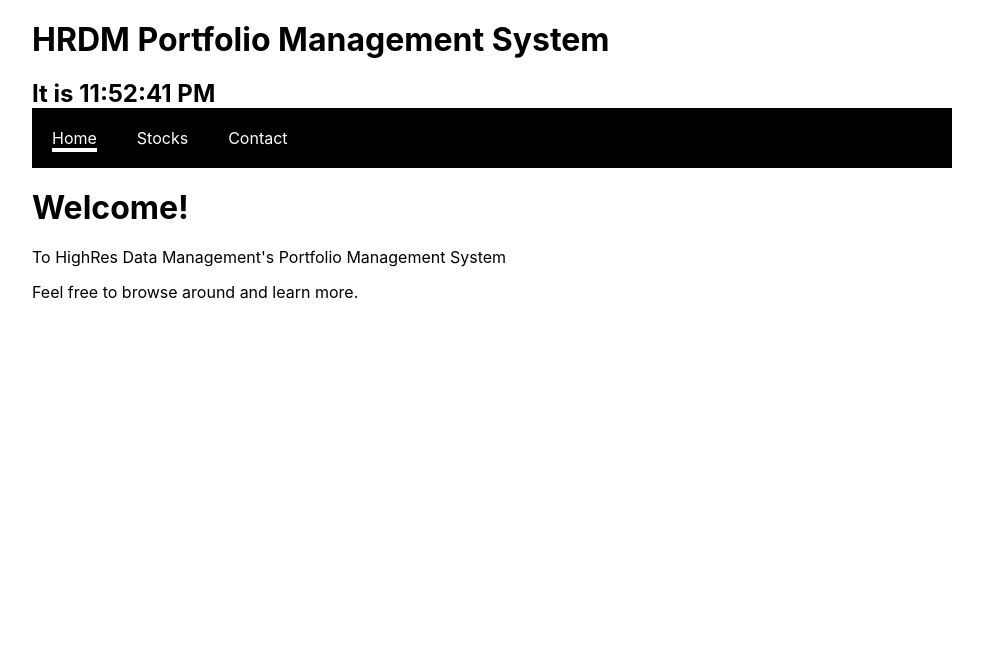
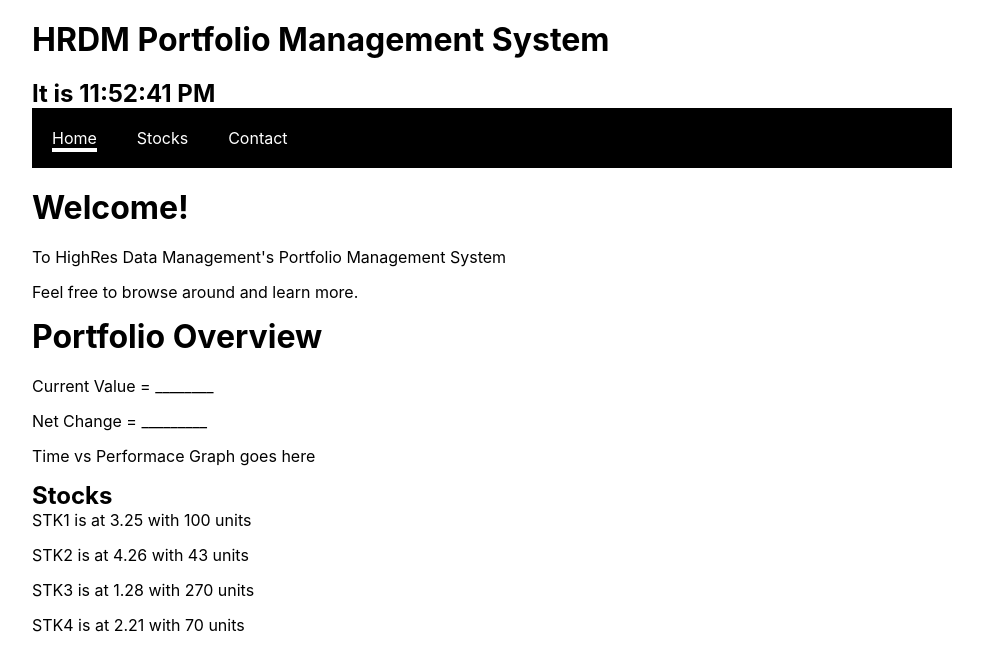
Before and after one commit to alvinwong7/portfolio-manager, a React (Create React App) app: page / in a window 1280 px wide. Shown: the top 670 px of the page, without its empty margins (148-1131 px from the left). Built offline with nearby package versions, Linux system fonts and the light colour scheme.

Commit message:
added ams and stocks to homepage

```diff
--- a/src/App.js
+++ b/src/App.js
@@ -1,22 +1,35 @@
 import React from 'react';
 import logo from './logo.svg';
 import {Home} from "./components/home.js";
-import {Clock} from "./components/Clock.js"
-import {Stocks} from "./components/Stocks.js"
-import {Contact} from "./components/Contact.js"
-import {NewStockForm} from "./components/NewStockForm.js"
+import {Clock} from "./components/Clock.js";
+import {Stocks} from "./components/Stocks.js";
+import {Contact} from "./components/Contact.js";
+import {NewStockForm} from "./components/NewStockForm.js";
+import {ams} from "./components/AMS.js";
 
 import './App.css';
 import { NavLink, Switch, Route } from 'react-router-dom';
 
-const App = () => (
+class App extends React.Component{
+    constructor(props){
+        super(props);
+        this.state = {
+            AMS: ams
+        }
+    }
+
+    render(){
+        return(
         <div className='app'>
           <h1>HRDM Portfolio Management System</h1>
           <Clock />
           <Navigation />
           <Main />
         </div>
-);
+        )
+        }
+
+    }
 
 const Navigation = () => (
   <nav>
--- /dev/null
+++ b/src/components/AMS.js
@@ -0,0 +1,31 @@
+import React from 'react';
+import {Stock} from "./Stock";
+
+// Initializing a class definition
+
+class AMS extends React.Component{
+    constructor(props){
+        super(props);
+        this.state = {
+            Stock1: new Stock("Stock1", "STK1", 100 , 3.24),
+            Stock2: new Stock("Stock1", "STK2", 43 , 4.27),
+            Stock3: new Stock("Stock1", "STK3", 270 , 1.29),
+            Stock4: new Stock("Stock1", "STK4", 70 , 2.20),
+        }
+    }
+    testPrint(){
+        return "text form inside the AMS"
+    }
+    renderStocks(){
+        return (
+        <div>
+        <p> {this.state.Stock1.render()} </p>
+        <p> {this.state.Stock2.render()} </p>
+        <p> {this.state.Stock3.render()} </p>
+        <p> {this.state.Stock4.render()} </p>
+        </div>
+    );
+    }
+}
+
+export let ams = new AMS();
--- /dev/null
+++ b/src/components/Stock.js
@@ -0,0 +1,31 @@
+import React from 'react';
+// Initializing a class definition
+class Stock {
+    constructor(name, symbol, units, purchasePrice ) {
+        this.name = name;
+        this.symbol = symbol;
+        this.units = units;
+        this.purchasePrice = purchasePrice;
+        this.price = purchasePrice;
+        this.getCurrentPrice();
+    }
+
+    getCurrentPrice(){
+        this.lastRefresh = new Date()//lastRefresh;
+        if(Math.random()>0.5){
+            this.price = this.price + 0.01;
+        } else {
+            this.price = this.price - 0.01;
+        }
+        return this.price;
+    }
+
+    render(){
+        return(
+           <p> {this.symbol} is at {this.price} with {this.units} units </p>
+        );
+    }
+
+}
+
+export { Stock };
--- a/src/components/Stocks.js
+++ b/src/components/Stocks.js
@@ -3,10 +3,10 @@ import { NavLink, Switch, Route } from 'react-router-dom';
 
 const Stocks = () => (
   <div className='stocks'>
-  <li><NavLink exact activeClassName="current" to='/stocks/NewStockForm'>Add Stock</NavLink></li>
+  <li><NavLink exact activeClassName="current" to='/NewStockForm'></NavLink></li>
     <h1>Stocks</h1>
     <p> Stock1: </p>
-    <p> Stock2: </p>
+    <p> Stock2: Im making changes </p>
   </div>
 );
 
--- a/src/components/home.js
+++ b/src/components/home.js
@@ -1,10 +1,25 @@
 import React from 'react';
+import {ams} from "./AMS.js";
 
 const Home = () => (
  <div className='home'>
    <h1>Welcome! </h1>
    <p>To HighRes Data Management's Portfolio Management System</p>
    <p> Feel free to browse around and learn more.</p>
+   <h1> Portfolio Overview </h1>
+   <p> Current Value  = ________ </p>
+   <p> Net Change = _________ </p>
+   <p> Time vs Performace Graph goes here </p>
+   <h2> Stocks </h2>
+  {/* for each stock call function(stock.Symb) */}
+  {ams.renderStocks()}
+  {/*<p> ·   stock.get change()   Profit/loss (all time)</p>
+  <p> ·  stock.getCurrentPrice()    Current price</p>
+  <p> ·      Change % (of price since yesterday)</p>
+  <p> ·      Units ()</p>
+  <p> ·      Value (units * price)</p>
+  <p> ·      Weight (% value of overall portfolio)</p>
+    */}
  </div>
 );
 
```
Lines whose indentation alone changed are shown as unchanged.
